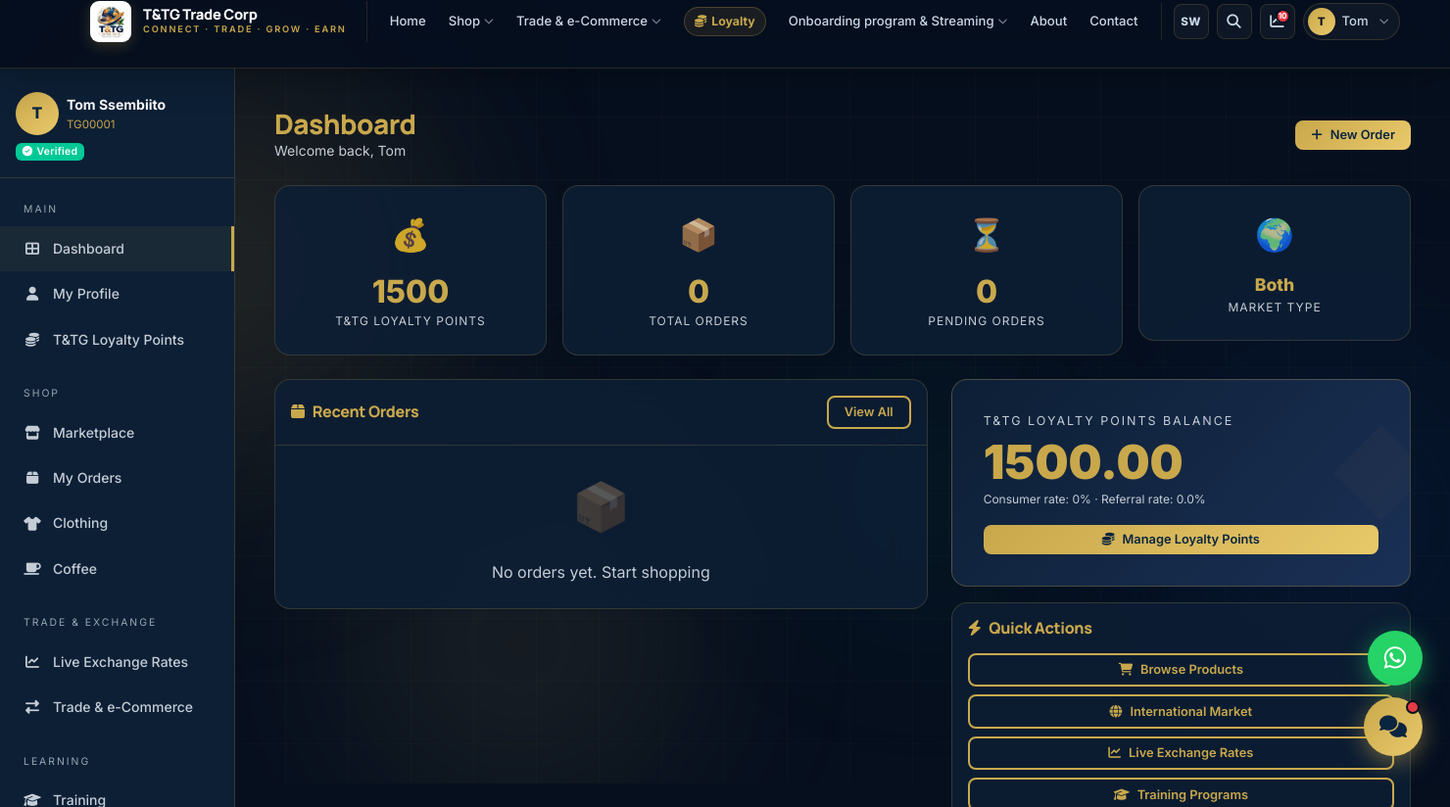
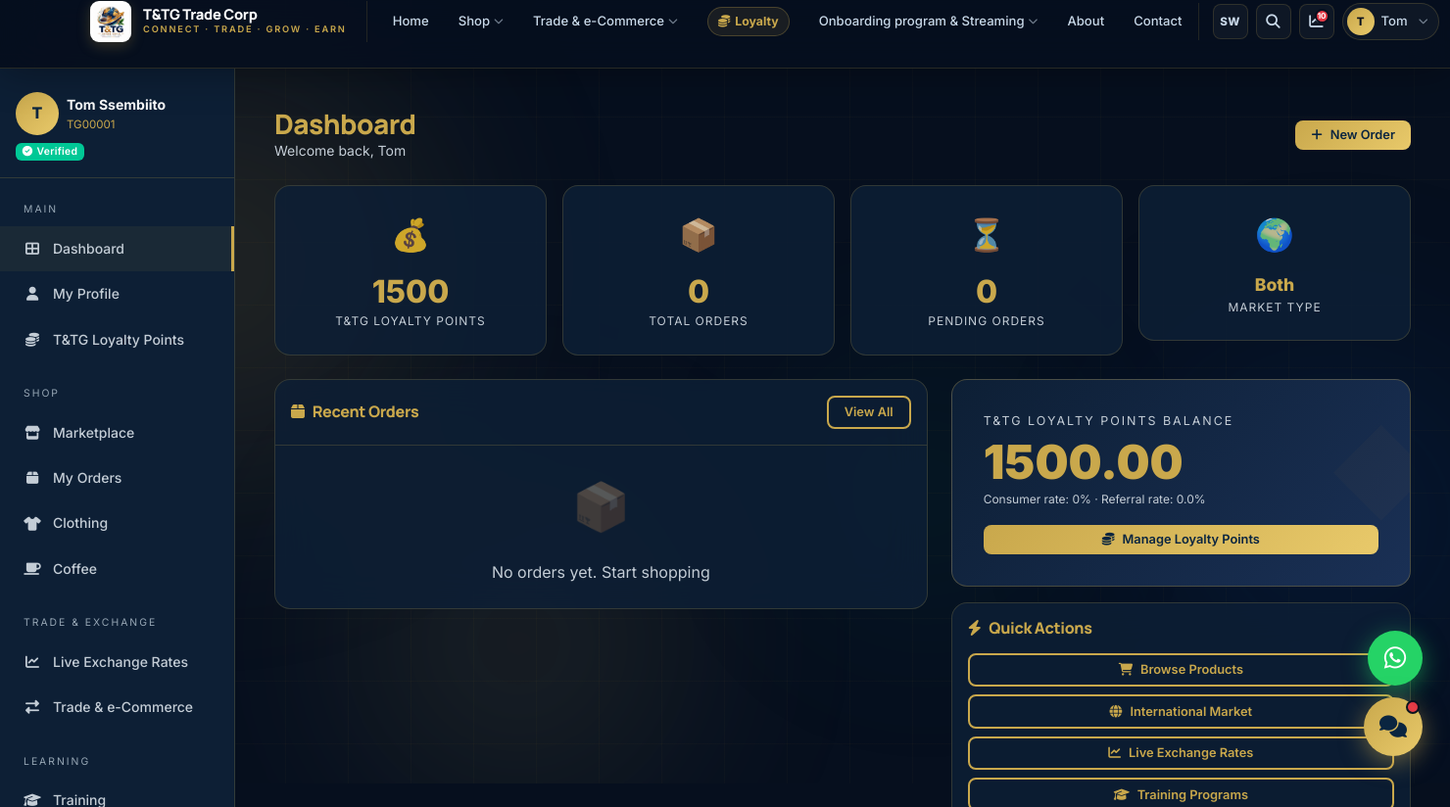
Before and after one commit to Keplas/tntg-corp, a Django app: page /accounts/dashboard/ in a window 1480 px wide. Shown: the top 824 px of the page at 98% size. Run offline with Django 5.2, Linux system fonts and the light colour scheme; a user stored in the database is signed in; data comes from the database, SQL or seed files in the repository.

Commit message:
Push navbar right, update WhatsApp to +1 416 832 3512

```diff
--- a/templates/base.html
+++ b/templates/base.html
@@ -94,19 +94,20 @@
 /* ── nav menu (right side, always visible on desktop) ── */
 .tg-nav-menu {
   display: flex; align-items: center;
-  margin-left: auto; gap: 2px;
+  flex: 1; margin-left: 0; gap: 2px;
+  justify-content: flex-end;
 }
 
 .tg-nav-list {
   display: flex; align-items: center;
-  list-style: none; margin: 0; padding: 0; gap: 1px;
+  list-style: none; margin: 0; padding: 0; gap: 2px;
 }
 .tg-nav-list > li { position: relative; }
 
 /* every nav link/button */
 .tg-nl {
   display: flex; align-items: center; gap: 4px;
-  padding: 7px 11px; border-radius: 8px;
+  padding: 7px 14px; border-radius: 8px;
   font-size: .82rem; font-weight: 500;
   color: var(--tg-text); text-decoration: none;
   background: none; border: none; cursor: pointer;
@@ -194,8 +195,8 @@ li:focus-within > .tg-dd.tg-end { transform: translateY(0); }
 /* ── auth buttons ── */
 .tg-nav-auth {
   display: flex; align-items: center; gap: 8px;
-  margin-left: 10px;
-  padding-left: 12px;
+  margin-left: auto;
+  padding-left: 14px;
   border-left: 1px solid rgba(201,168,76,.15);
 }
 .tg-btn-ghost {
@@ -650,11 +651,8 @@ li:focus-within > .tg-dd.tg-end { transform: translateY(0); }
 
 {% block extra_js %}{% endblock %}
 
-<!-- ═══ WHATSAPP CLICK-TO-CHAT ═══
-     ⚠️ REPLACE THE NUMBER BELOW with T&TG's real WhatsApp Business number
-     Format: country code + number, no spaces/symbols (e.g. Uganda: 256XXXXXXXXX)
--->
-<a href="https://wa.me/256700000000?text=Hi%20T%26TG%2C%20I%27d%20like%20to%20know%20more%20about%20your%20products"
+<!-- ═══ WHATSAPP CLICK-TO-CHAT ═══ -->
+<a href="https://wa.me/14168323512?text=Hi%20T%26TG%2C%20I%27d%20like%20to%20know%20more%20about%20your%20products"
    id="whatsapp-btn" target="_blank" rel="noopener" title="Chat with us on WhatsApp">
   <i class="fab fa-whatsapp"></i>
 </a>
```
